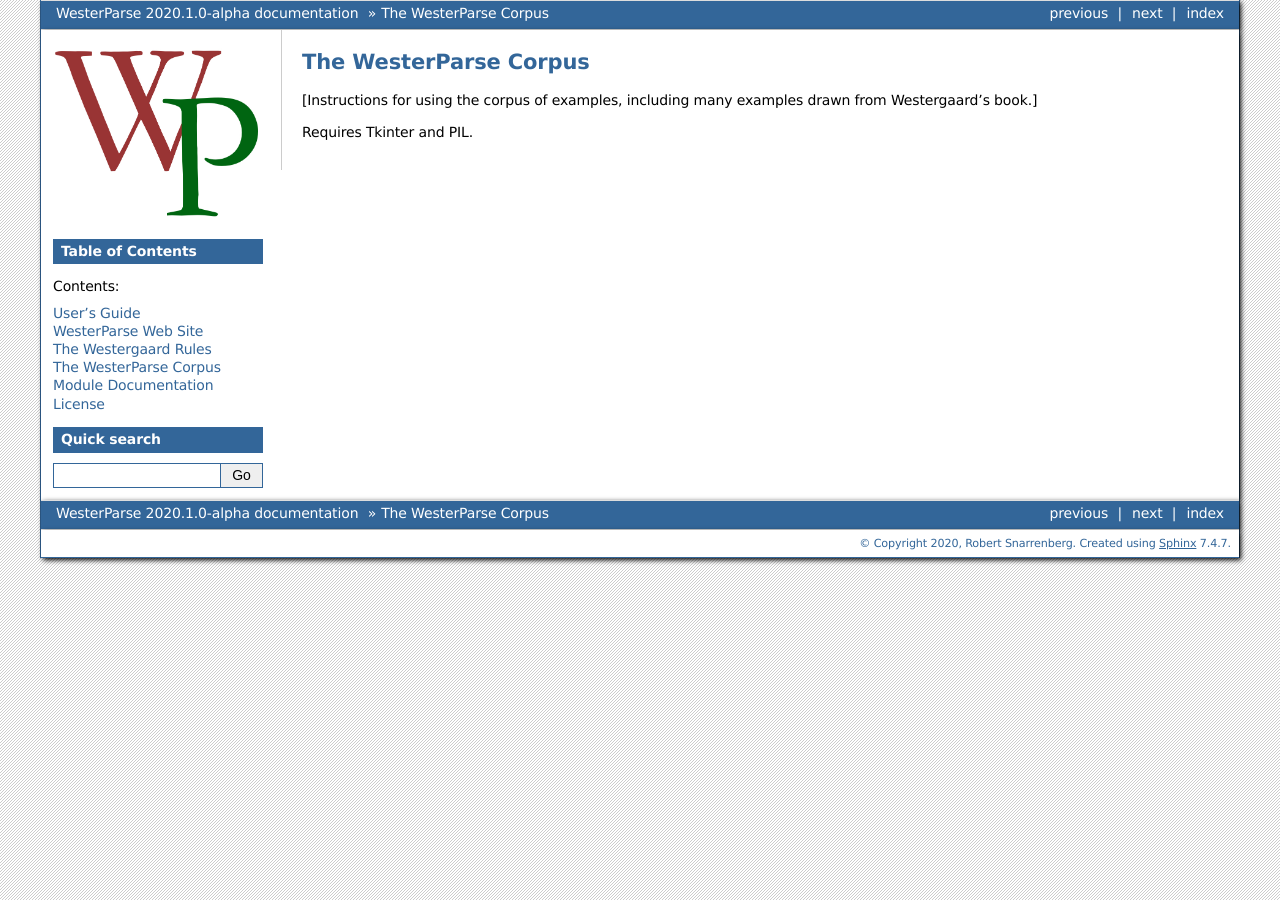
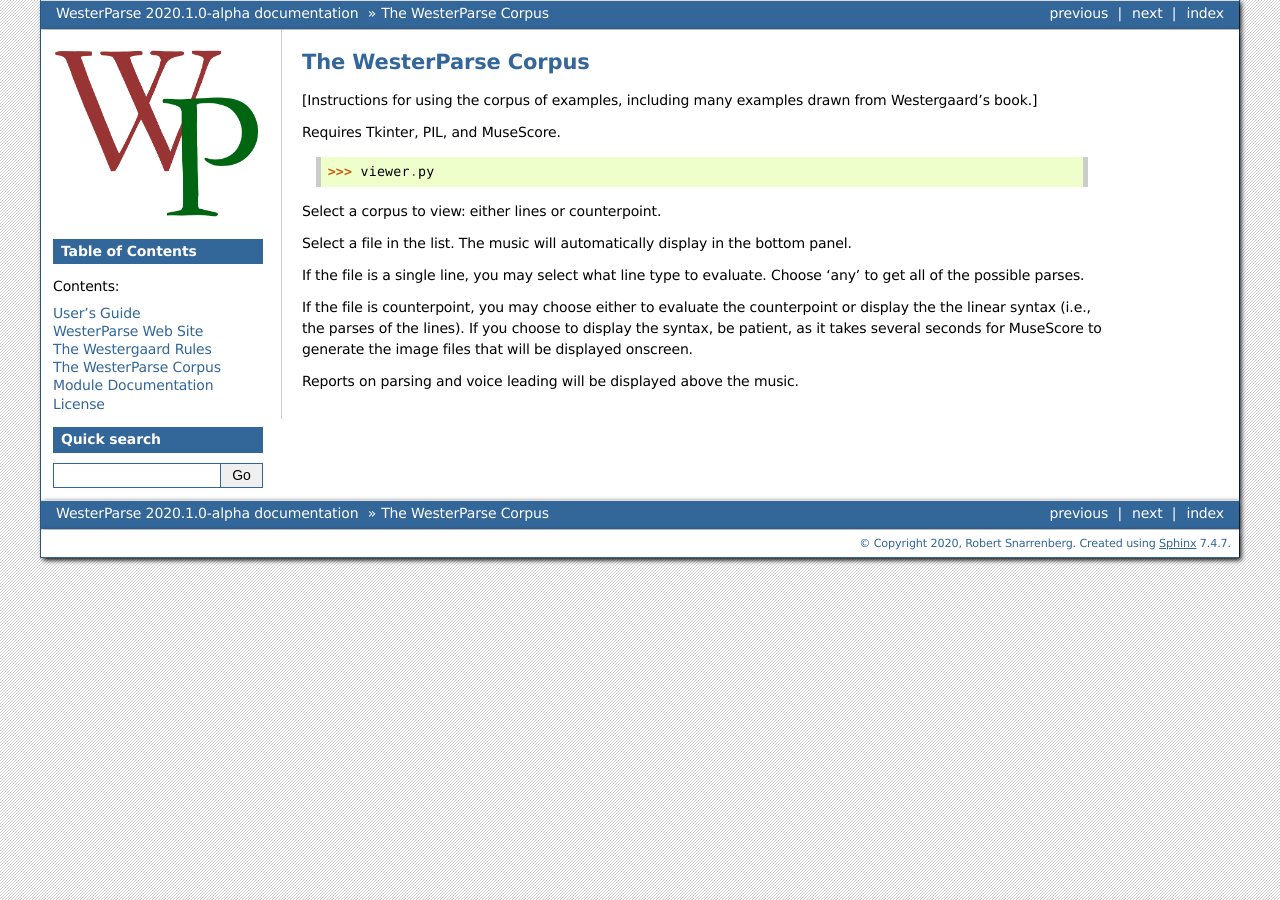
Before and after one commit to snarrenberg/westerparse, a Sphinx documentation site: the page built from docs/corpus.rst, in a window 1280 px wide. Built offline with Sphinx 7.4.7, drawn with Linux system fonts in a browser that asks for light colours; pages that are not in the unit, such as notebooks, are missing from menus.

Commit message:
upd corp doc

```diff
--- a/docs/corpus.rst
+++ b/docs/corpus.rst
@@ -4,4 +4,20 @@
 [Instructions for using the corpus of examples, including many examples
 drawn from Westergaard's book.]
 
-Requires Tkinter and PIL.
+Requires Tkinter, PIL, and MuseScore.
+
+>>> viewer.py
+
+Select a corpus to view: either lines or counterpoint.
+
+Select a file in the list. The music will automatically display in the bottom panel.
+
+If the file is a single line, you may select what line type to evaluate.
+Choose 'any' to get all of the possible parses.
+
+If the file is counterpoint, you may choose either to evaluate the counterpoint or
+display the the linear syntax (i.e., the parses of the lines). If you choose to display
+the syntax, be patient, as it takes several seconds for MuseScore to generate the image
+files that will be displayed onscreen.
+
+Reports on parsing and voice leading will be displayed above the music.
```
